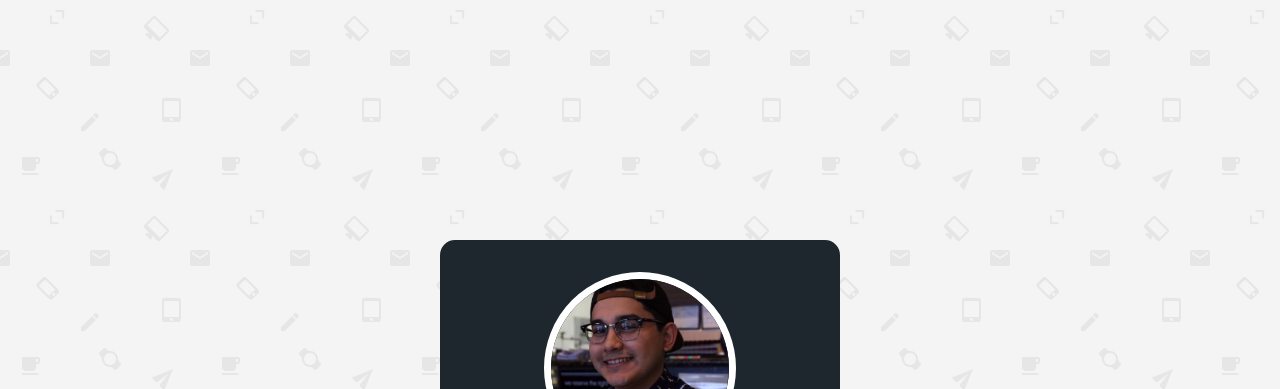
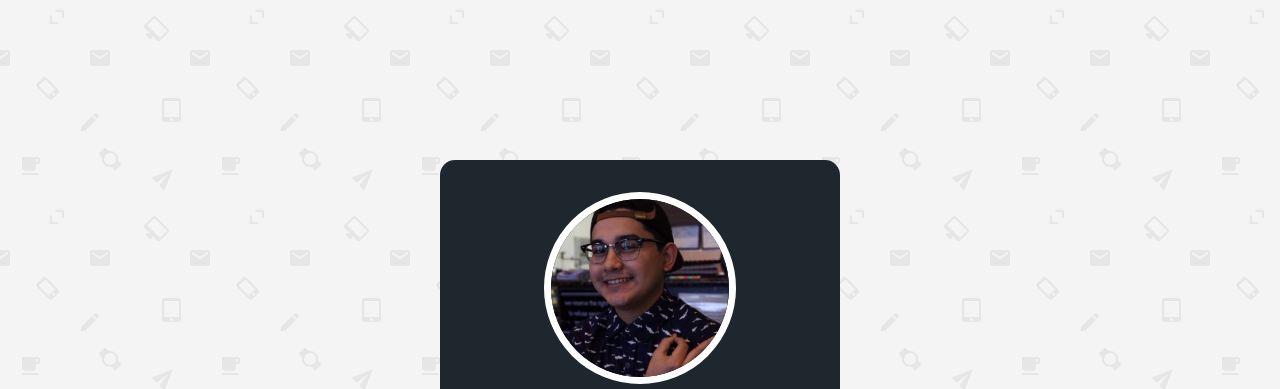
Before and after one commit to johnnyvalles/portfolio, a plain HTML site: page index.html in a window 1280 px wide. Shown: the top 389 px of the page. Drawn offline with nearby package versions, Linux system fonts and the light colour scheme.

Commit message:
Add CSS to center card in viewport

```diff
--- a/style.css
+++ b/style.css
@@ -11,21 +11,21 @@ html {
 body {
     background: #FFF;
     background: url(./images/back.png);
+    height: 100%;
+    display: flex;
+    justify-content: center;
+    align-items: center;
 }
 
 .business-card {
-    position: relative;
     height: 30rem;
     width: 25rem;
     background: #1e272e;
     border-radius: 15px;
     overflow: hidden;
-    margin: 15rem auto;
-    display: flex;
 }
 
 .card-wrapper {
-    position: relative;
     height: 100%;
     width: 100%;
 }
@@ -33,7 +33,6 @@ body {
 .first {
     height: 70%;
     width: 100%;
-    position: relative;
 }
 
 .first .picture {
@@ -82,7 +81,6 @@ body {
     color: #FFF;
     font-family: "Oswald", Verdana, Geneva, Tahoma, sans-serif;
     text-align: center;
-    position: relative;
     padding: 0 1rem;
     padding-top: 0.5rem;
 }
```
